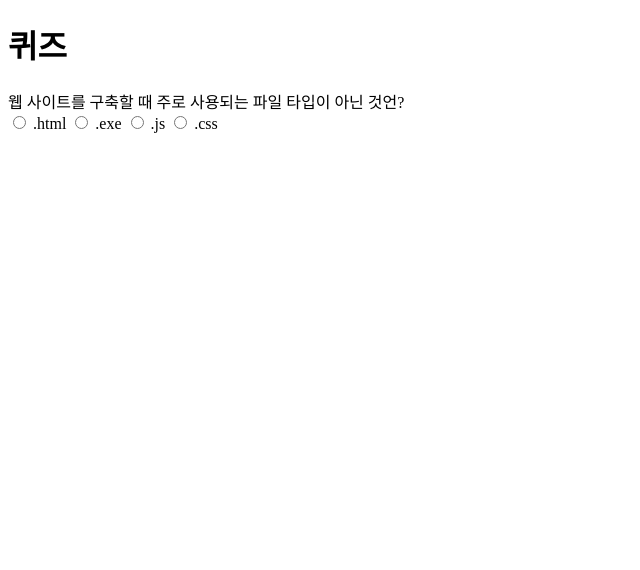
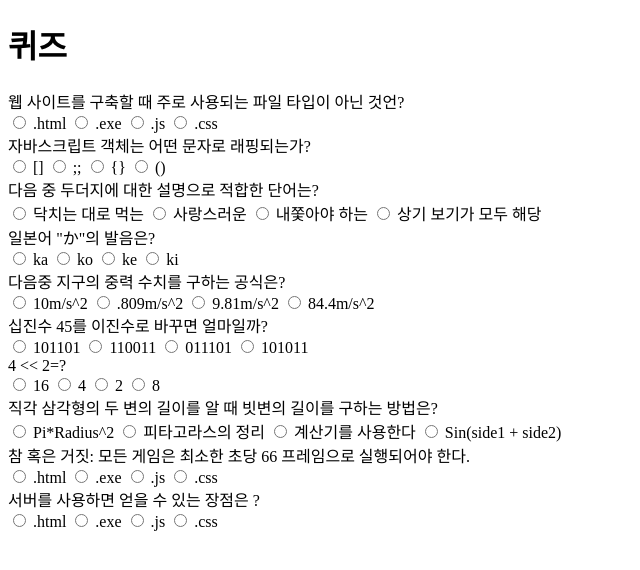
Before and after one commit to librasdk-io/coding-campus, a plain HTML site: page quiz/step2/index.html in a window 1280 px wide. Shown: the whole page, without its empty margins (0-640 px from the left). Drawn offline with Linux system fonts and the light colour scheme.

Commit message:
modify index.html of  step2

```diff
--- a/quiz/step2/index.html
+++ b/quiz/step2/index.html
@@ -20,6 +20,114 @@
         <label>.css</label>
       </div>
 
+      <div id="question2">
+        <div class="question"> 자바스크립트 객체는 어떤 문자로 래핑되는가? </div>
+        <input type="radio" name="question1" value="a"/>
+        <label>[]</label>
+        <input type="radio" name="question1" value="b"/>
+        <label>;;</label>
+        <input type="radio" name="question1" value="c"/>
+        <label>{}</label>
+        <input type="radio" name="question1" value="d"/>
+        <label>()</label>
+      </div>
+
+      <div id="question3">
+        <div class="question"> 다음 중 두더지에 대한 설명으로 적합한 단어는? </div>
+        <input type="radio" name="question1" value="a"/>
+        <label>닥치는 대로 먹는</label>
+        <input type="radio" name="question1" value="b"/>
+        <label>사랑스러운</label>
+        <input type="radio" name="question1" value="c"/>
+        <label>내쫓아야 하는</label>
+        <input type="radio" name="question1" value="d"/>
+        <label>상기 보기가 모두 해당</label>
+      </div>
+
+      <div id="question4">
+        <div class="question"> 일본어 "か"의 발음은? </div>
+        <input type="radio" name="question1" value="a"/>
+        <label>ka</label>
+        <input type="radio" name="question1" value="b"/>
+        <label>ko</label>
+        <input type="radio" name="question1" value="c"/>
+        <label>ke</label>
+        <input type="radio" name="question1" value="d"/>
+        <label>ki</label>
+      </div>
+
+      <div id="question5">
+        <div class="question"> 다음중 지구의 중력 수치를 구하는 공식은? </div>
+        <input type="radio" name="question1" value="a"/>
+        <label>10m/s^2</label>
+        <input type="radio" name="question1" value="b"/>
+        <label>.809m/s^2</label>
+        <input type="radio" name="question1" value="c"/>
+        <label>9.81m/s^2</label>
+        <input type="radio" name="question1" value="d"/>
+        <label>84.4m/s^2</label>
+      </div>
+
+      <div id="question6">
+        <div class="question"> 십진수 45를 이진수로 바꾸면 얼마일까? </div>
+        <input type="radio" name="question1" value="a"/>
+        <label>101101</label>
+        <input type="radio" name="question1" value="b"/>
+        <label>110011</label>
+        <input type="radio" name="question1" value="c"/>
+        <label>011101</label>
+        <input type="radio" name="question1" value="d"/>
+        <label>101011</label>
+      </div>
+
+      <div id="question7">
+        <div class="question"> 4 << 2=? </div>
+        <input type="radio" name="question1" value="a"/>
+        <label>16</label>
+        <input type="radio" name="question1" value="b"/>
+        <label>4</label>
+        <input type="radio" name="question1" value="c"/>
+        <label>2</label>
+        <input type="radio" name="question1" value="d"/>
+        <label>8</label>
+      </div>
+
+      <div id="question8">
+        <div class="question"> 직각 삼각형의 두 변의 길이를 알 때 빗변의 길이를 구하는 방법은? </div>
+        <input type="radio" name="question1" value="a"/>
+        <label>Pi*Radius^2</label>
+        <input type="radio" name="question1" value="b"/>
+        <label>피타고라스의 정리</label>
+        <input type="radio" name="question1" value="c"/>
+        <label>계산기를 사용한다</label>
+        <input type="radio" name="question1" value="d"/>
+        <label>Sin(side1 + side2)</label>
+      </div>
+
+      <div id="question9">
+        <div class="question"> 참 혹은 거짓: 모든 게임은 최소한 초당 66 프레임으로 실행되어야 한다. </div>
+        <input type="radio" name="question1" value="a"/>
+        <label>.html</label>
+        <input type="radio" name="question1" value="b"/>
+        <label>.exe</label>
+        <input type="radio" name="question1" value="c"/>
+        <label>.js</label>
+        <input type="radio" name="question1" value="d"/>
+        <label>.css</label>
+      </div>
+
+      <div id="question10">
+        <div class="question"> 서버를 사용하면 얻을 수 있는 장점은 ? </div>
+        <input type="radio" name="question1" value="a"/>
+        <label>.html</label>
+        <input type="radio" name="question1" value="b"/>
+        <label>.exe</label>
+        <input type="radio" name="question1" value="c"/>
+        <label>.js</label>
+        <input type="radio" name="question1" value="d"/>
+        <label>.css</label>
+      </div>
+
     </div>
   </body>
 </html>
```
